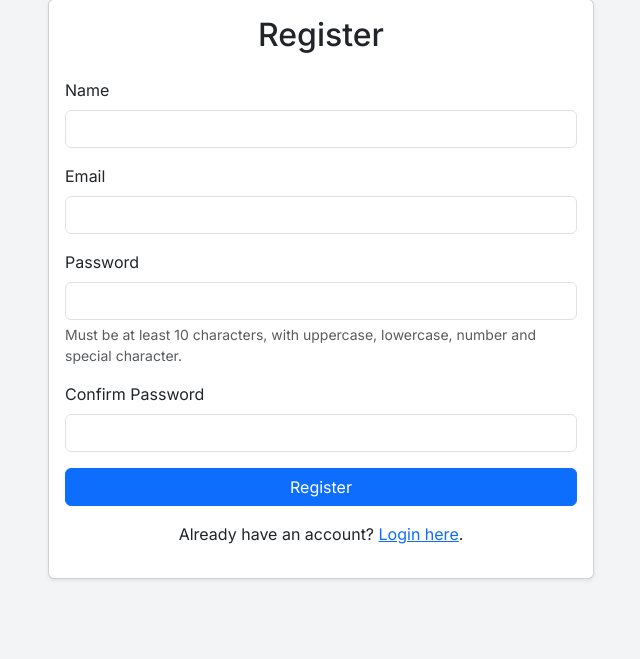
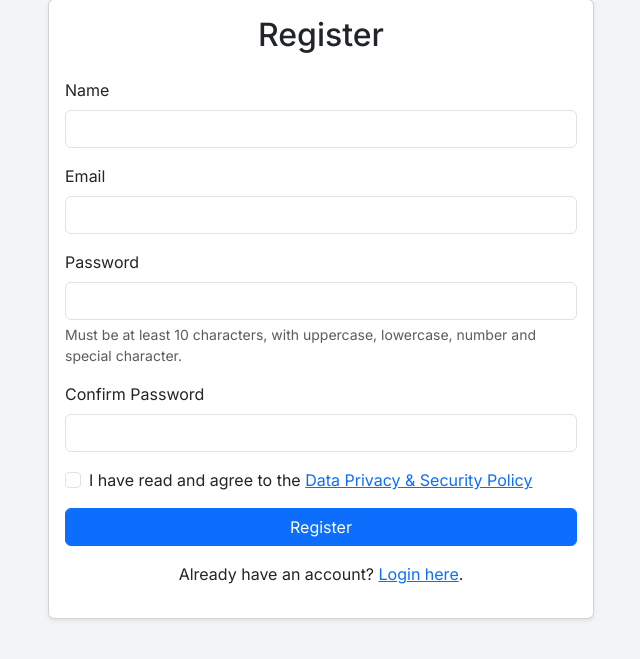
Before and after one commit to ChanWingLoke/security_system, a PHP site: page /register.php in a window 1280 px wide. Shown: the part 89-748 px from the top of the page, without its empty margins (319-959 px from the left). Run offline with PHP 8.4, Linux system fonts and the light colour scheme.

Commit message:
added privacy policy tick box

```diff
--- a/public/register.php
+++ b/public/register.php
@@ -12,8 +12,10 @@ if ($_SERVER['REQUEST_METHOD'] === 'POST') {
     $email    = trim($_POST['email'] ?? '');
     $password = $_POST['password'] ?? '';
     $confirm  = $_POST['confirm_password'] ?? '';
+    $privacy_accepted = isset($_POST['privacy_policy']) ? 1 : 0;
 
-    // Basic validation (you can strengthen later)
+    // --- Basic validation ---
+
     if ($name === '') {
         $errors[] = "Name is required.";
     }
@@ -22,45 +24,46 @@ if ($_SERVER['REQUEST_METHOD'] === 'POST') {
         $errors[] = "Valid email is required.";
     }
 
+    // Password required
     if ($password === '') {
         $errors[] = "Password is required.";
     }
 
+    // Password confirmation match
     if ($password !== $confirm) {
         $errors[] = "Password and confirmation do not match.";
     }
 
     // Password policy checks
     if ($password !== '') {
-        // Minimum length (you can pick 8 or 10)
         if (strlen($password) < 10) {
             $errors[] = "Password must be at least 10 characters long.";
         }
-
-        // At least one uppercase
         if (!preg_match('/[A-Z]/', $password)) {
             $errors[] = "Password must contain at least one uppercase letter (A-Z).";
         }
-
-        // At least one lowercase
         if (!preg_match('/[a-z]/', $password)) {
             $errors[] = "Password must contain at least one lowercase letter (a-z).";
         }
-
-        // At least one digit
         if (!preg_match('/[0-9]/', $password)) {
             $errors[] = "Password must contain at least one digit (0-9).";
         }
-
-        // At least one special character
         if (!preg_match('/[\W_]/', $password)) {
             $errors[] = "Password must contain at least one special character (e.g. !@#\$%^&*).";
         }
     }
 
+    // Privacy policy agreement
+    if (!$privacy_accepted) {
+        $errors[] = "You must agree to the Data Privacy & Security Policy to create an account.";
+    }
+
     // Check duplicate email
     if (empty($errors)) {
         $stmt = $conn->prepare("SELECT id FROM users WHERE email = ?");
+        if ($stmt === false) {
+            $errors[] = "Database error (prepare failed on email check).";
+        } else {
             $stmt->bind_param("s", $email);
             $stmt->execute();
             $stmt->store_result();
@@ -69,29 +72,32 @@ if ($_SERVER['REQUEST_METHOD'] === 'POST') {
             }
             $stmt->close();
         }
+    }
 
+    // Insert user if no errors
     if (empty($errors)) {
-        $role = 'user'; // default role
+        $role = 'user';
 
-        // ✅ HASH THE PASSWORD HERE
         $password_hash = password_hash($password, PASSWORD_DEFAULT);
 
+        $privacy_accepted = $privacy_accepted ? 1 : 0;
+
         $stmt = $conn->prepare("
-            INSERT INTO users (name, email, password, role)
-            VALUES (?, ?, ?, ?)
+            INSERT INTO users (name, email, password, role, privacy_accepted, privacy_accepted_at)
+            VALUES (?, ?, ?, ?, ?, NOW())
         ");
-        $stmt->bind_param("ssss", $name, $email, $password_hash, $role);
+
+        if ($stmt === false) {
+            // If you still hit errors, this message will show instead of fatal crash
+            $errors[] = "Database error (prepare failed on insert): " . $conn->error;
+        } else {
+            $stmt->bind_param("ssssi", $name, $email, $password_hash, $role, $privacy_accepted);
             $stmt->execute();
 
             if ($stmt->error) {
                 $errors[] = "Registration failed: " . $stmt->error;
             } else {
                 $new_id = $stmt->insert_id;
-
-            // Log registration if logger exists
-            if (function_exists('log_event')) {
-                log_event($new_id, 'USER_REGISTERED', "Registered with email: $email");
-            }
 
                 // Auto-login
                 $_SESSION['user_id']   = $new_id;
@@ -103,6 +109,7 @@ if ($_SERVER['REQUEST_METHOD'] === 'POST') {
             }
 
             $stmt->close();
+        }
     }
 }
 
@@ -167,6 +174,27 @@ render_header("Register - Security System");
               required
             >
           </div>
+          <div class="mb-3 form-check">
+            <input
+              type="checkbox"
+              class="form-check-input"
+              id="privacy_policy"
+              name="privacy_policy"
+              value="1"
+              <?= !empty($_POST['privacy_policy']) ? 'checked' : '' ?>
+            >
+            <label class="form-check-label" for="privacy_policy">
+              I have read and agree to the
+              <a href="/security_system/public/security_tips.php?popup=1"
+                onclick="window.open(
+                    '/security_system/public/security_tips.php?popup=1',
+                    'PrivacyPolicy',
+                    'width=800,height=600,top=100,left=200'
+                ); return false;">
+                Data Privacy &amp; Security Policy
+              </a>
+            </label>
+          </div>
           <button type="submit" class="btn btn-primary w-100">Register</button>
         </form>
 
```
Lines whose indentation alone changed are shown as unchanged.
